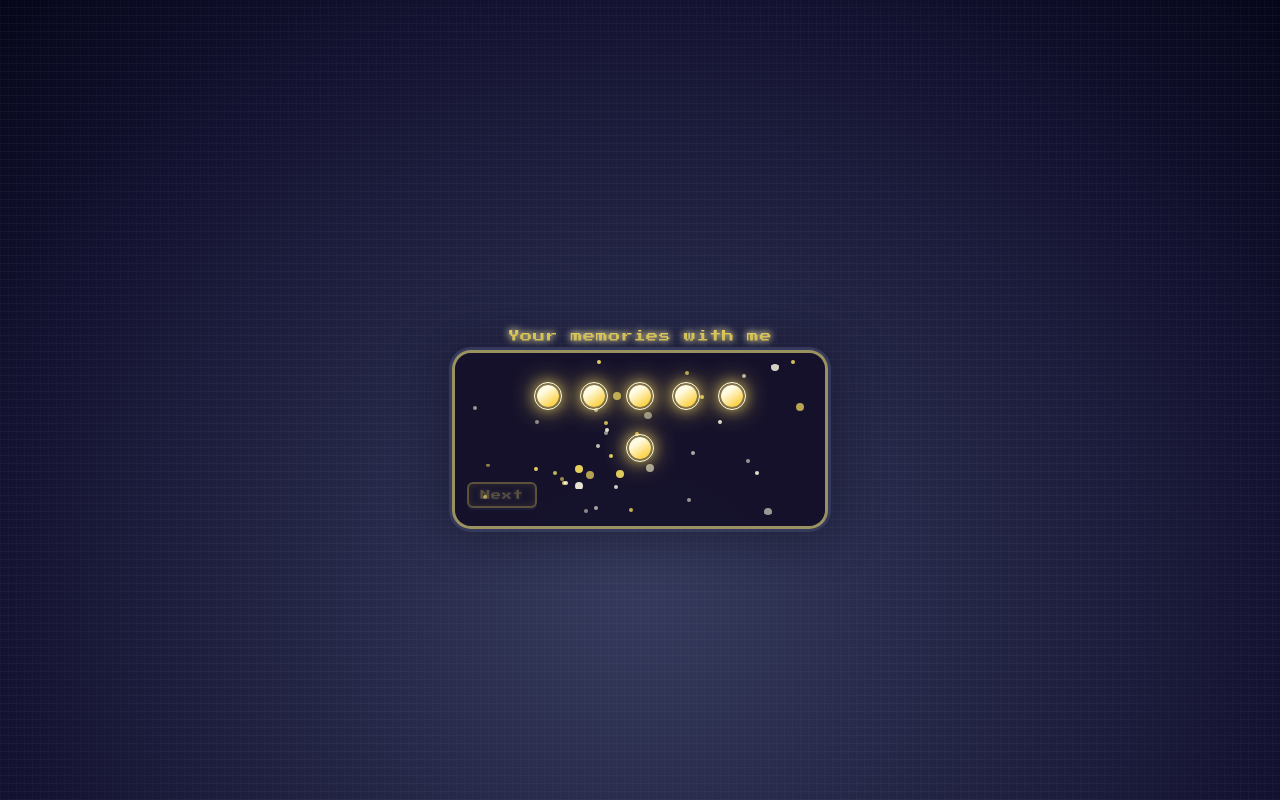
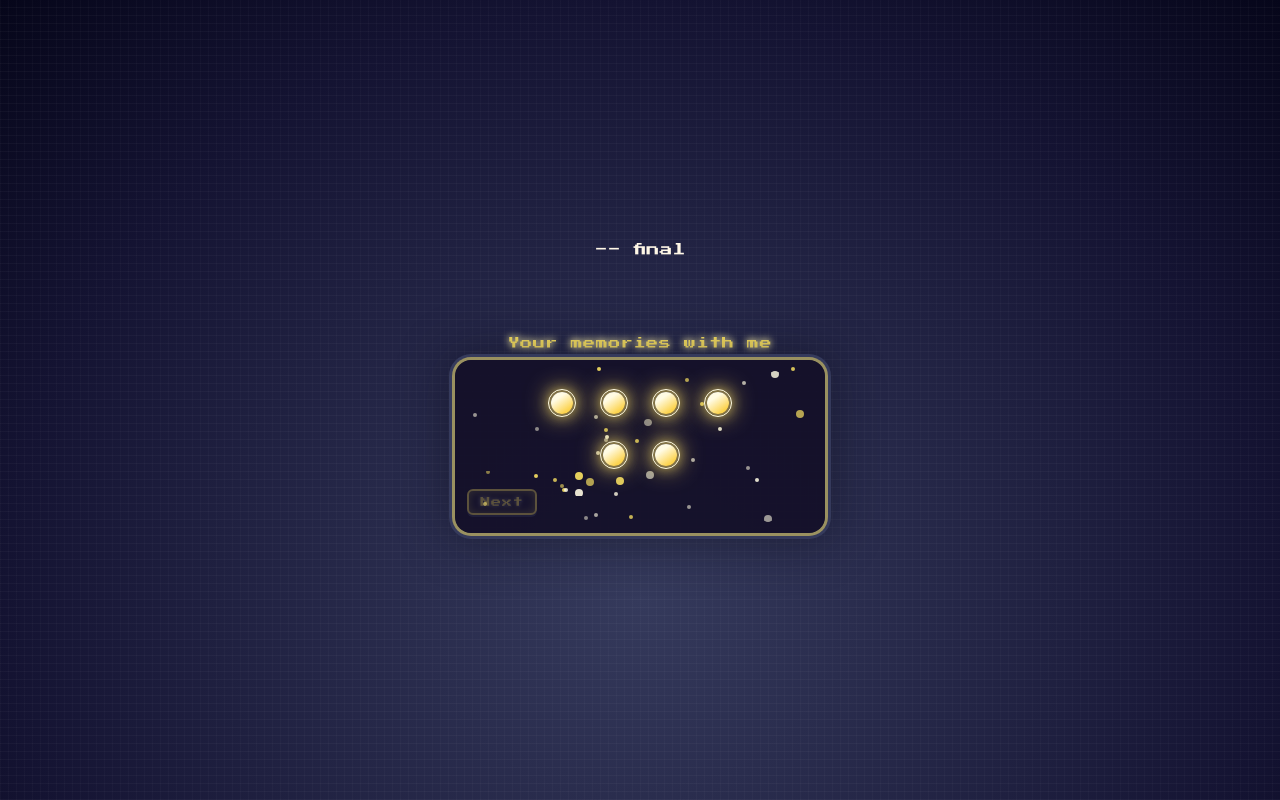
Before and after one commit to estellearia/final-act, a plain HTML site: page index.html in a window 1280 px wide. Both pictures are taken after a click on the button "Continue". Drawn offline with Linux system fonts and the light colour scheme.

Commit message:
Update index.html

```diff
--- a/index.html
+++ b/index.html
@@ -1,3 +1,5 @@
+-- final
+
 <!DOCTYPE html>
 <html lang="en">
 <head>
@@ -141,29 +143,28 @@
 .memory-fragment {
   width: 22px;
   height: 22px;
+  margin: 10px; /* increase margin to avoid overlap when scaled */
+  display: inline-block;
   background: linear-gradient(145deg, #fffbe3 30%, #fcd34d 80%);
   border-radius: 50%;
-  margin: 10px 7px;
-  display: inline-block;
   animation: glow 1.9s infinite alternate;
   cursor: pointer;
   position: relative;
   will-change: transform;
   box-shadow: 0 0 9px #fffbe3, 0 0 20px #ffe764;
-  transition: transform 0.18s ease, box-shadow 0.18s ease;
+  transition: box-shadow 0.15s, transform 0.16s;
   outline: 1.5px solid #fffbe3;
   outline-offset: 2px;
   isolation: isolate;
-  transform-origin: center center; /* Prevent layout jumps */
-  backface-visibility: hidden;
+  z-index: 1;
 }
 
 .memory-fragment:hover,
 .memory-fragment:focus {
-  box-shadow: 0 0 12px #ffe764, 0 0 22px #fcd34d; /* smaller shadow change */
-  transform: scale(1.03); /* slightly smaller scale to prevent overlap */
+  box-shadow: 0 0 18px #ffe764, 0 0 28px #fcd34d;
+  transform: scale(1.08); /* pixel pop, safe margin */
+  z-index: 2;
 }
-
 
     .memory-fragment.visited {
       opacity: 0.22;
```
